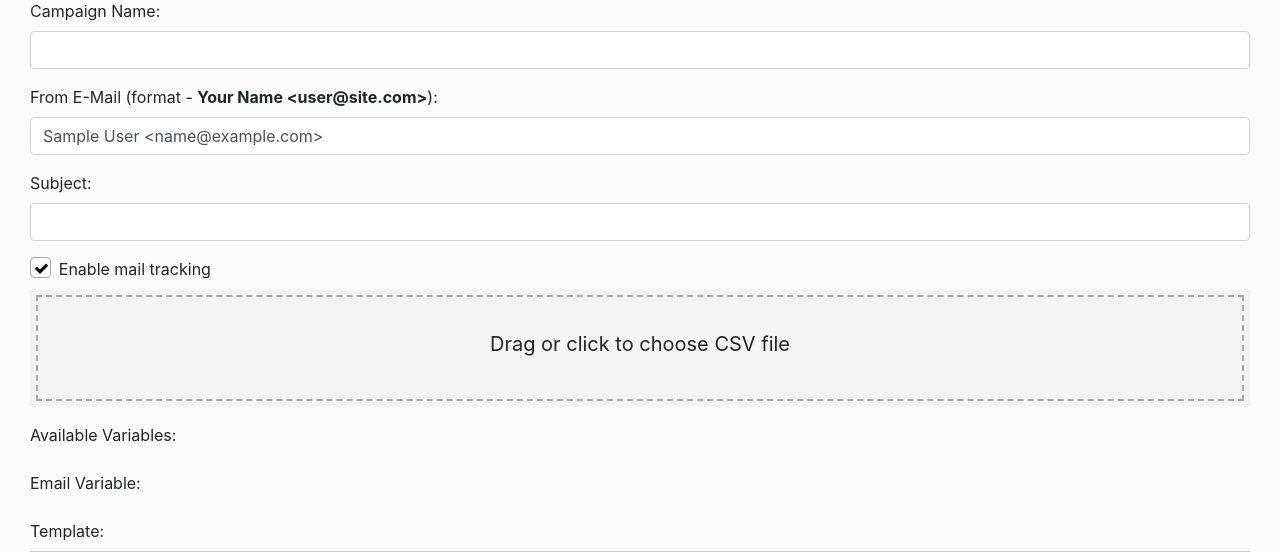
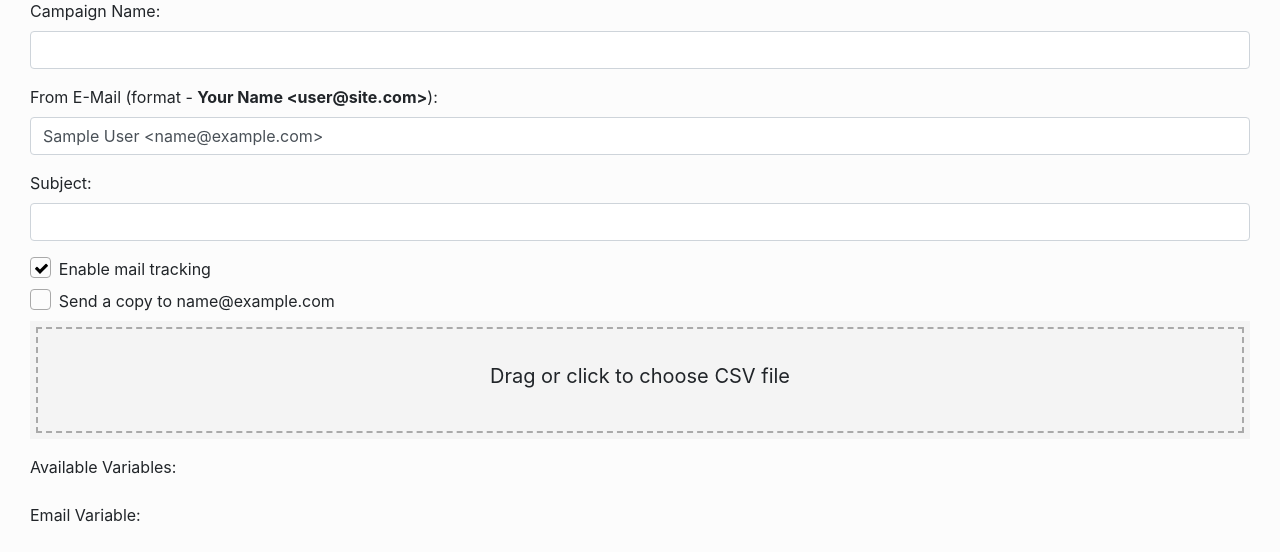
Before and after one commit to pulsejet/cobalt, a Django app: page / in a window 1280 px wide. Shown: the part 87-639 px from the top of the page. Run offline with Django 3.2, Linux system fonts and the light colour scheme; the visitor is signed in with stand-in values (Sample User, id 1); data that the repository does not hold is empty; parts of the project's set-up code (start-up, migrations or seed data) failed here and were passed over; some libraries are stand-ins or nearby versions.

Commit message:
Add bcc to self

```diff
--- a/campaign/forms.py
+++ b/campaign/forms.py
@@ -11,3 +11,5 @@ class NewCampaignForm(forms.Form):
     template = forms.CharField()
     emailvar = forms.CharField()
     mailtrack = forms.BooleanField(required=False)
+    bcc_user = forms.BooleanField(required=False)
+    bcc_from = forms.BooleanField(required=False)
--- a/campaign/models.py
+++ b/campaign/models.py
@@ -14,6 +14,7 @@ class Campaign(models.Model):
     name = models.CharField(max_length=150)
     description = models.TextField(blank=True, null=True)
     from_email = models.CharField(max_length=150)
+    bcc = models.TextField(blank=True, default='')
     email_variable = models.CharField(max_length=150, default='email')
     in_progress = models.BooleanField(default=False)
     processing = models.BooleanField(default=True)
--- a/campaign/static/js/campaign-new.js
+++ b/campaign/static/js/campaign-new.js
@@ -126,3 +126,25 @@ function openFile(input) {
     reader.readAsText(input.files[0]);
     $('#csvname').text(input.files[0].name);
 };
+
+function fromEmailChange() {
+    let str = $('#from-email').val();
+    if (str.includes('<') && str.includes('>')) {
+        str = $.trim(str.substring(
+            str.lastIndexOf('<') + 1,
+            str.lastIndexOf('>')
+        ));
+    }
+    if ($('#user-email-copy').text() == str) {
+        $('#bcc_from_div').hide();
+        $('#bcc_from').prop('checked', false);
+    } else {
+        $('#bcc_from_div').show();
+    }
+    $('#from-email-copy').text(str);
+}
+
+$('#from-email').on('input', function() {
+    fromEmailChange();
+});
+fromEmailChange();
--- a/campaign/static/lib/cobalt.css
+++ b/campaign/static/lib/cobalt.css
@@ -62,6 +62,10 @@
     border-radius: 50%;
 }
 
+.cr-icon.danger {
+    filter: invert(13%) sepia(95%) saturate(7500%) hue-rotate(359deg) brightness(92%) contrast(118%);
+}
+
 .checkbox .cr .cr-icon,
 .radio .cr .cr-icon {
     position: absolute;
--- a/campaign/templates/campaign.html
+++ b/campaign/templates/campaign.html
@@ -5,6 +5,10 @@
 {% block content %}
     <h3>{{ campaign.name }}</h3>
     <h5>{{ campaign.subject }}</h5>
+    {% if campaign.bcc %}
+    <div>
+    <h5 style="font-family: monospace">bcc: {{ campaign.bcc }}</h5>
+    {% endif %}
 
     <div class="camp-table">
         <table class="table">
--- a/campaign/templates/campaign_new.html
+++ b/campaign/templates/campaign_new.html
@@ -16,7 +16,7 @@
 
     <div class="form-group">
         <label for="from_email">From E-Mail (format - <b>Your Name &lt;user@site.com&gt;</b>):</label>
-        <input name="from_email" type="text" class="form-control" id="from_email"
+        <input name="from_email" type="text" class="form-control" id="from-email"
                 value="{{ request.user.first_name }} {{ request.user.last_name }} <{{ request.user.email }}>">
     </div>
 
@@ -30,6 +30,22 @@
             <input name="mailtrack" type="checkbox" value="" checked id="mailtrack">
             <span class="cr"><img class="cr-icon" src="{% static 'img/check.svg' %}" /></span>
             Enable mail tracking
+        </label>
+    </div>
+
+    <div class="checkbox">
+        <label>
+            <input name="bcc_user" type="checkbox" value="" id="bcc_user">
+            <span class="cr"><img class="cr-icon danger" src="{% static 'img/check.svg' %}" /></span>
+            Send a copy to <span id="user-email-copy">{{ request.user.email }}</span>
+        </label>
+    </div>
+
+    <div class="checkbox" id="bcc_from_div">
+        <label>
+            <input name="bcc_from" type="checkbox" value="" id="bcc_from">
+            <span class="cr"><img class="cr-icon danger" src="{% static 'img/check.svg' %}" /></span>
+            Send a copy to <span id="from-email-copy">{{ request.user.email }}</span>
         </label>
     </div>
 
--- a/campaign/utils.py
+++ b/campaign/utils.py
@@ -25,7 +25,8 @@ def send_mail_object(server: smtplib.SMTP, mail: Mail) -> None:
 
         send_html_mail(
             server, data, mail.campaign.from_email,
-            mail.email, mail.campaign.subject
+            mail.email, mail.campaign.subject,
+            bcc=mail.campaign.bcc
         )
 
         MailSentLog.log(mail, data)
--- a/campaign/views_campaign.py
+++ b/campaign/views_campaign.py
@@ -32,6 +32,7 @@ def campaign_create(request: HttpRequest) -> HttpResponse:
 
     form = NewCampaignForm(request.POST, request.FILES)
     if form.is_valid():
+        # Get all fields
         name = request.POST['name']
         from_email = request.POST['from_email']
         subject = request.POST['subject']
@@ -39,11 +40,19 @@ def campaign_create(request: HttpRequest) -> HttpResponse:
         emailvar = request.POST['emailvar']
         mailtrack = 'mailtrack' in request.POST
 
+        # Construct bcc string
+        bcc = list()
+        if 'bcc_user' in request.POST:
+            bcc.append(request.user.email)
+        if 'bcc_from' in request.POST:
+            bcc.append(from_email)
+        bcc = ', '.join(bcc)
+
         # Create new campaign
         camp = Campaign.objects.create(
             name=name, from_email=from_email, template=template, subject=subject,
             csv=request.FILES['csv'], email_variable=emailvar, created_by=request.user,
-            mailtrack=mailtrack)
+            mailtrack=mailtrack, bcc=bcc)
         tasks.process_campaign.delay(camp.id)
     else:
         return campaign_home(request, form=form)
```
Also changed, not shown: campaign/mail.py (+27 -2 lines), campaign/migrations/0010_campaign_bcc.py (added).
